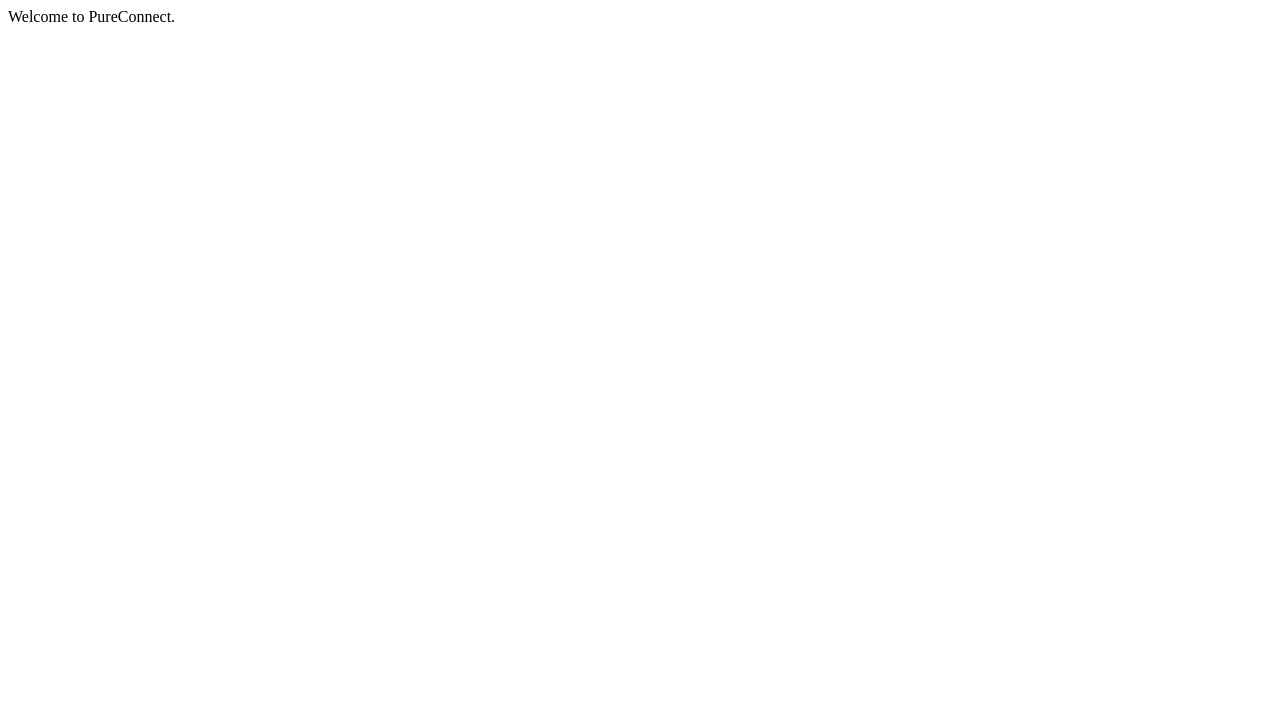
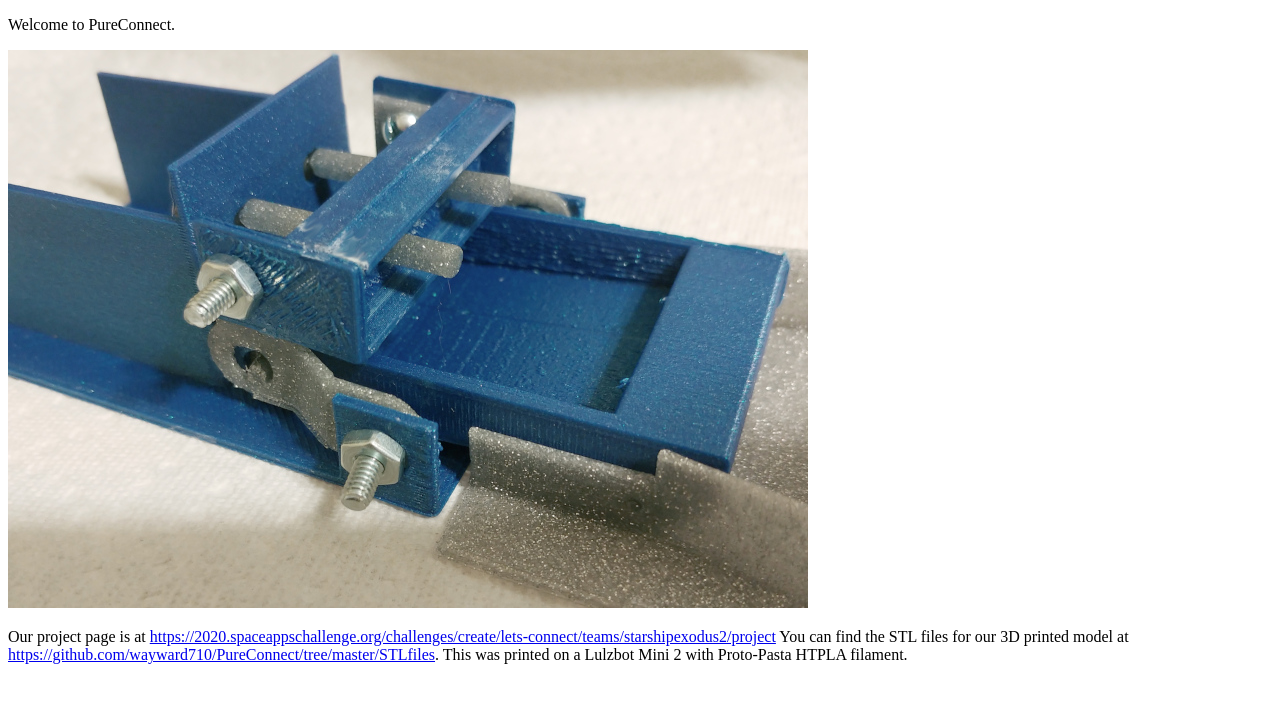
Before and after one commit to wayward710/PureConnect, a plain HTML site: page docs/index.html in a window 1280 px wide. Drawn offline with Linux system fonts and the light colour scheme.

Commit message:
updated index page

```diff
--- a/docs/index.html
+++ b/docs/index.html
@@ -5,6 +5,12 @@
 <title>Insert title here</title>
 </head>
 <body>
-Welcome to PureConnect.
+<p>Welcome to PureConnect.</p>
+<img src="pawl_join.jpg">
+<p>
+Our project page is at <a href="https://2020.spaceappschallenge.org/challenges/create/lets-connect/teams/starshipexodus2/project">https://2020.spaceappschallenge.org/challenges/create/lets-connect/teams/starshipexodus2/project</a>
+You can find the STL files for our 3D printed model at <a href="https://github.com/wayward710/PureConnect/tree/master/STLfiles">https://github.com/wayward710/PureConnect/tree/master/STLfiles</a>.  This was printed on a Lulzbot Mini 2 with Proto-Pasta HTPLA filament.
+
+</p>
 </body>
 </html>
```
Also changed, not shown: docs/pawl_join.jpg (added).
